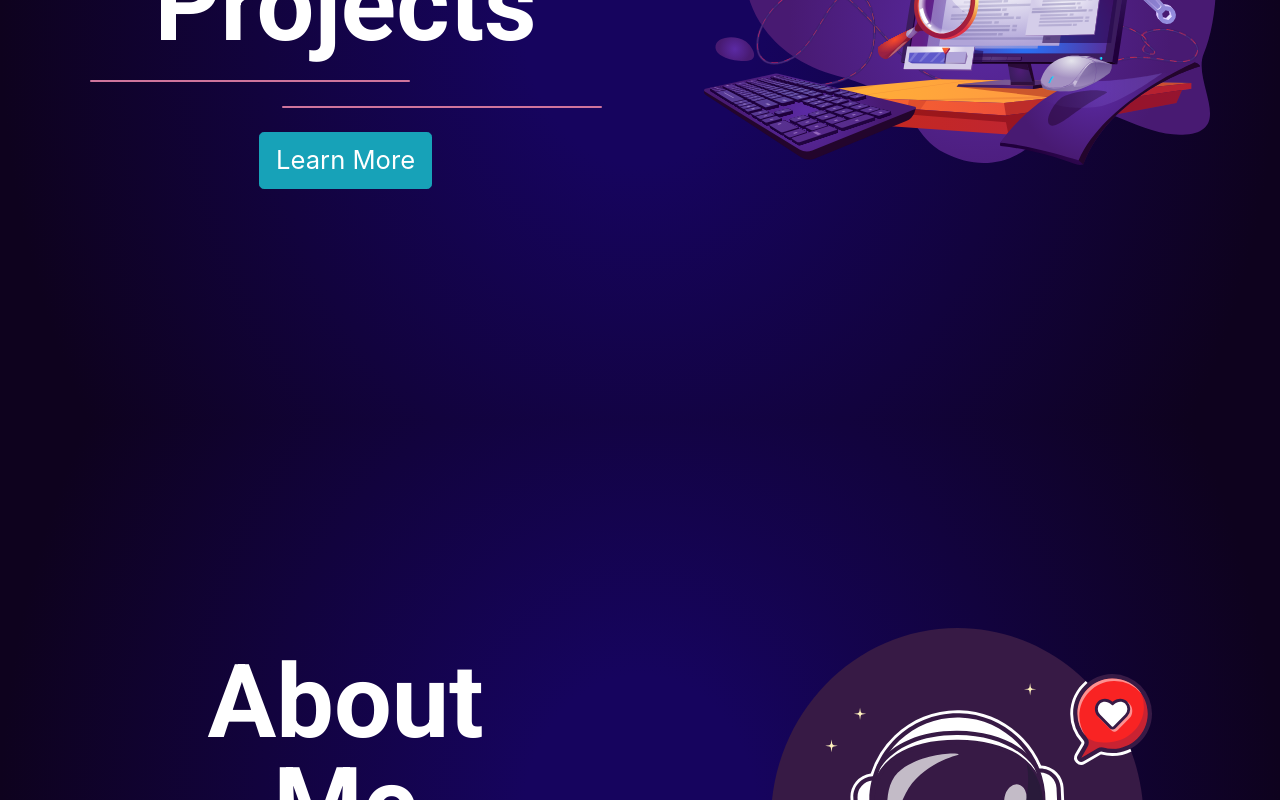
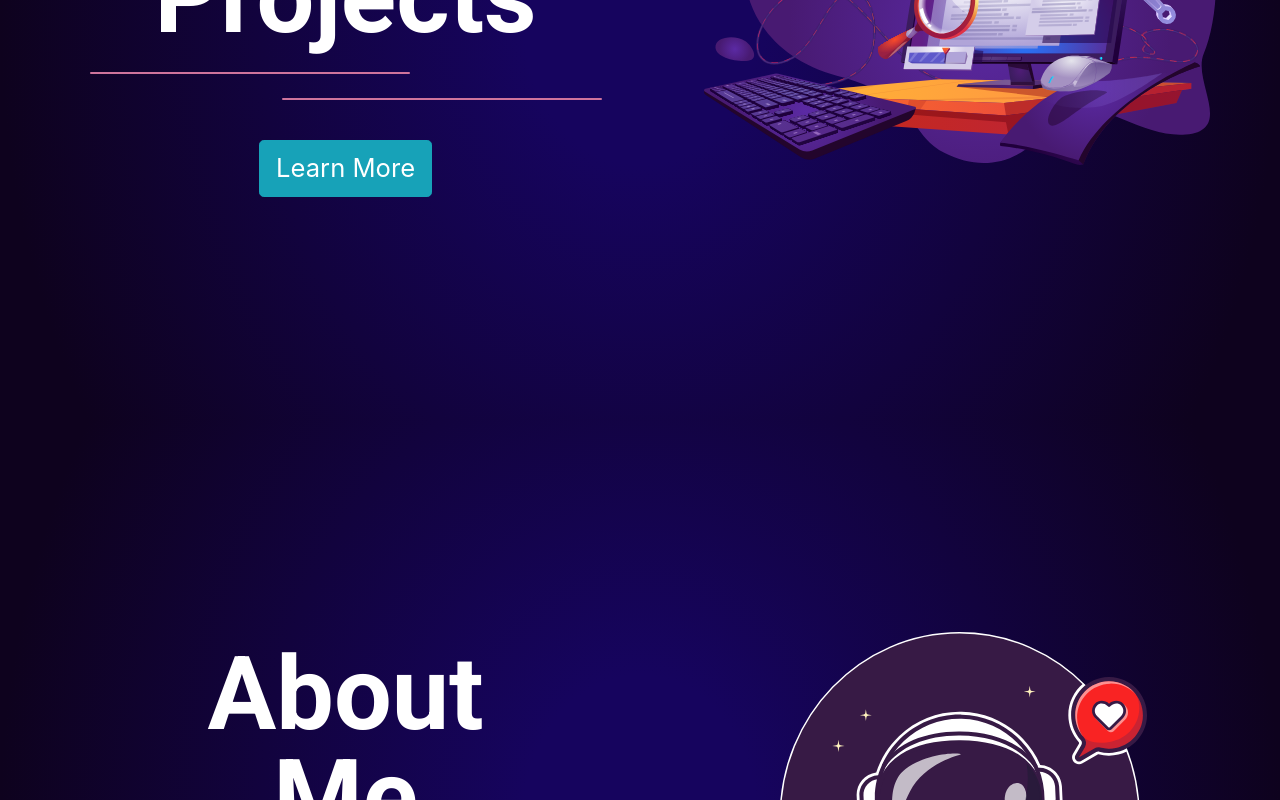
Before and after one commit to NeoHuncho/my-portfolio-old, a React (Create React App) app: page / in a window 1280 px wide. Shown: the part 1180-1980 px from the top of the page. Built offline with nearby package versions, Linux system fonts and the light colour scheme.

Commit message:
updated about me svg

```diff
--- a/src/components/general.css
+++ b/src/components/general.css
@@ -60,7 +60,7 @@
 }
 
  .button{
-    -top: 10vh;
+    margin-top: 2vh;
     font-size: 2vw;
 
 }
```
Also changed, not shown: src/components/AboutMe/files/astraunaut.svg.
